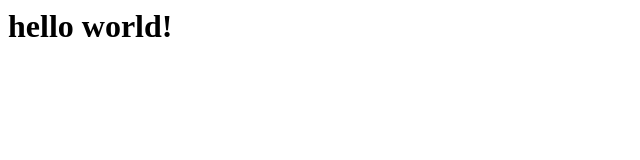
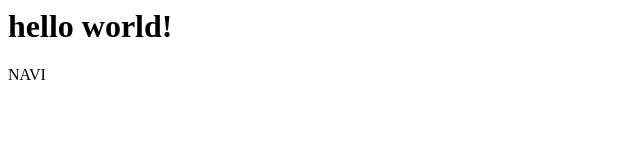
Before and after one commit to Vannnnnnnnnnnnnnnn/my_project-ivan, a plain HTML site: page index.html in a window 1280 px wide. Shown: the full height of the page, 0-640 px from the left. Drawn offline with Linux system fonts and the light colour scheme.

Commit message:
update index.html

```diff
--- a/index.html
+++ b/index.html
@@ -6,6 +6,6 @@
     <h1>hello world!</h1>
 </head>
 <body>
-
+  <p>NAVI</p>
 </body>
 </html>
```
